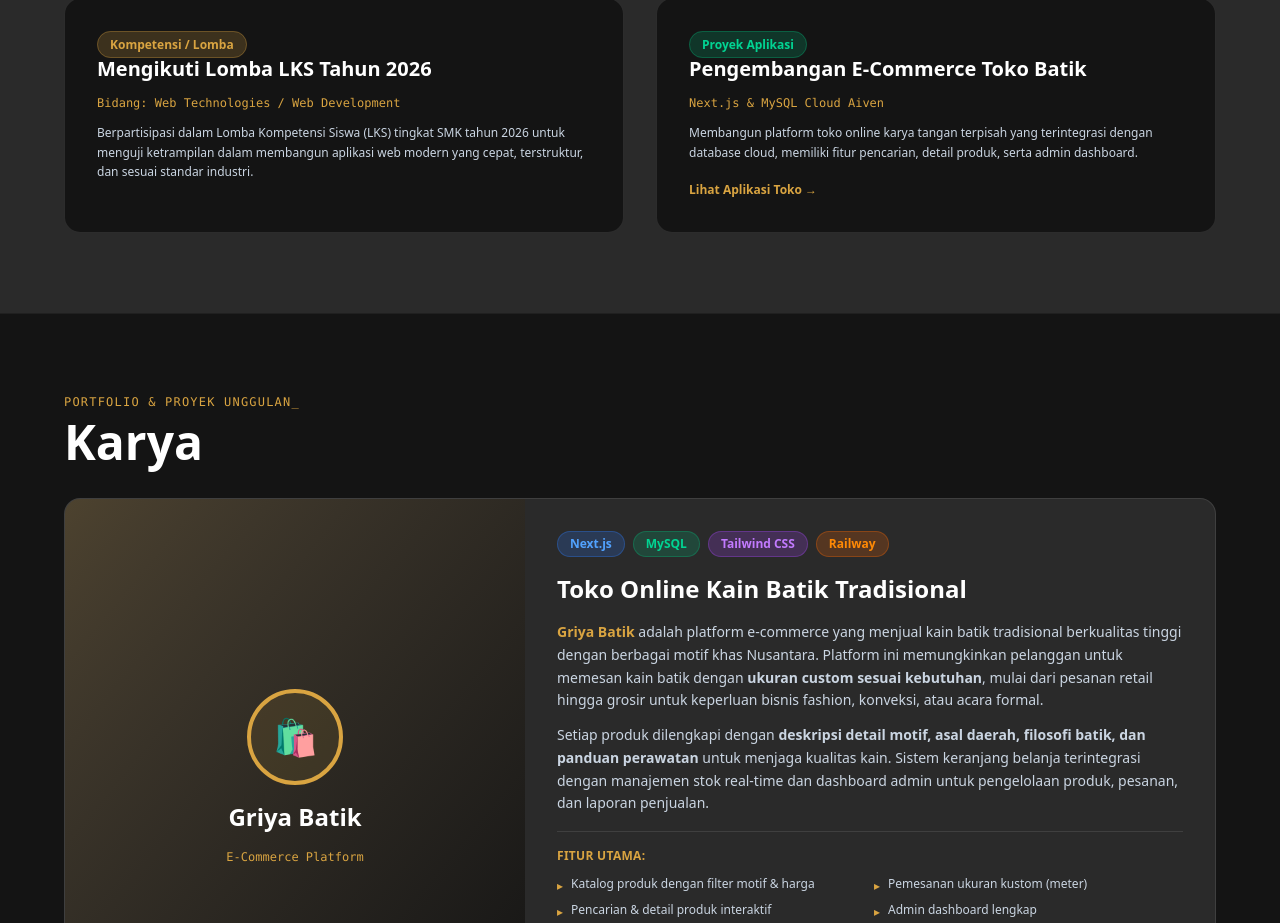
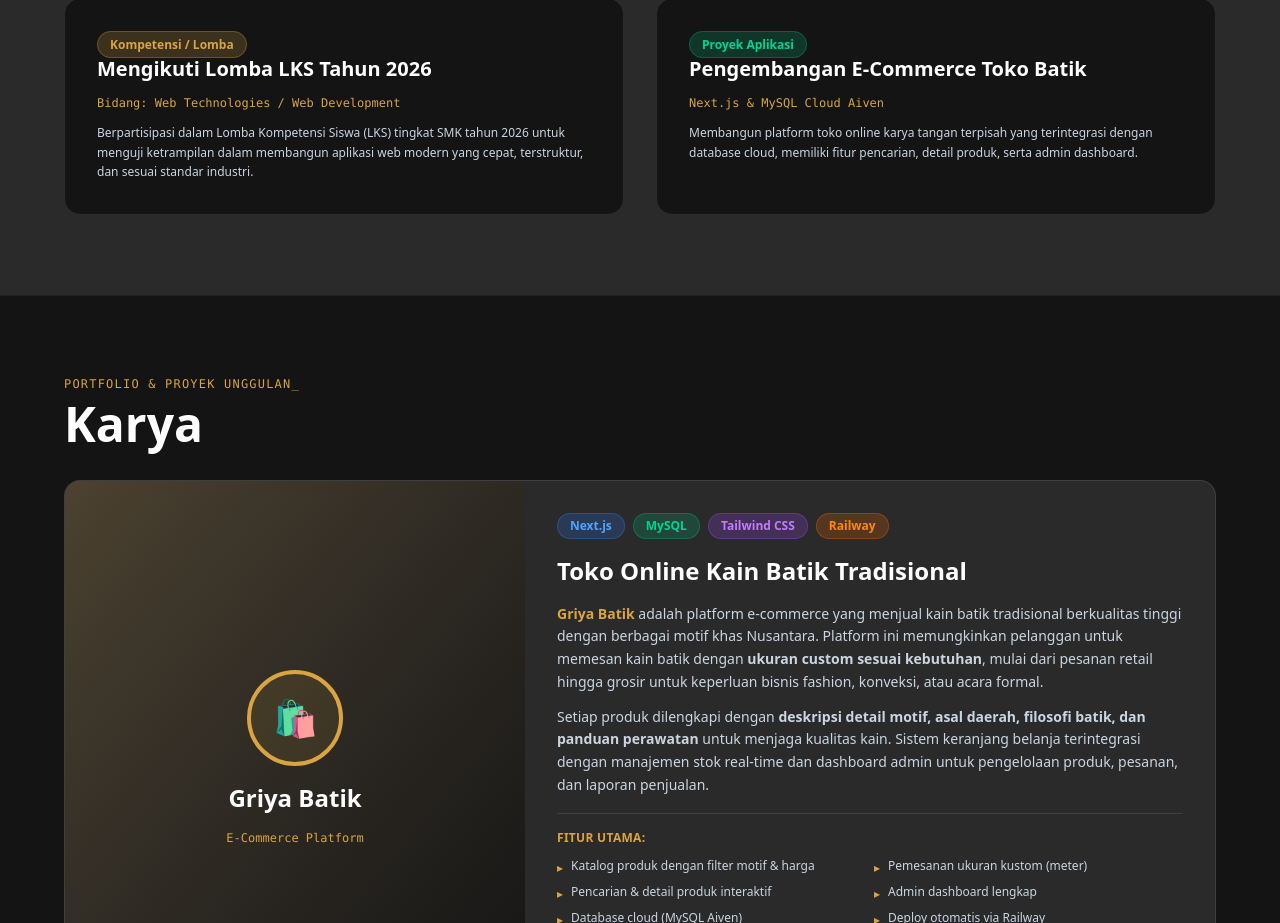
Before and after one commit to LotzBrenn/my-jwd-portofolio, a Next.js app: page / in a window 1280 px wide. Shown: the part 1814-2737 px from the top of the page. Built offline with nearby package versions, Linux system fonts and the light colour scheme; no server answers.

Commit message:
update link

```diff
--- a/src/app/page.jsx
+++ b/src/app/page.jsx
@@ -173,14 +173,7 @@ export default function ProfilePage() {
               <p className="text-xs text-slate-300 leading-relaxed">
                 Membangun platform toko online karya tangan terpisah yang terintegrasi dengan database cloud, memiliki fitur pencarian, detail produk, serta admin dashboard.
               </p>
-              <a
-                href={URL_WEB_TOKO}
-                target="_blank"
-                rel="noopener noreferrer"
-                className="inline-block pt-2 text-xs font-bold text-[#D9A441] hover:underline"
-              >
-                Lihat Aplikasi Toko →
-              </a>
+
             </div>
           </div>
         </div>
```
